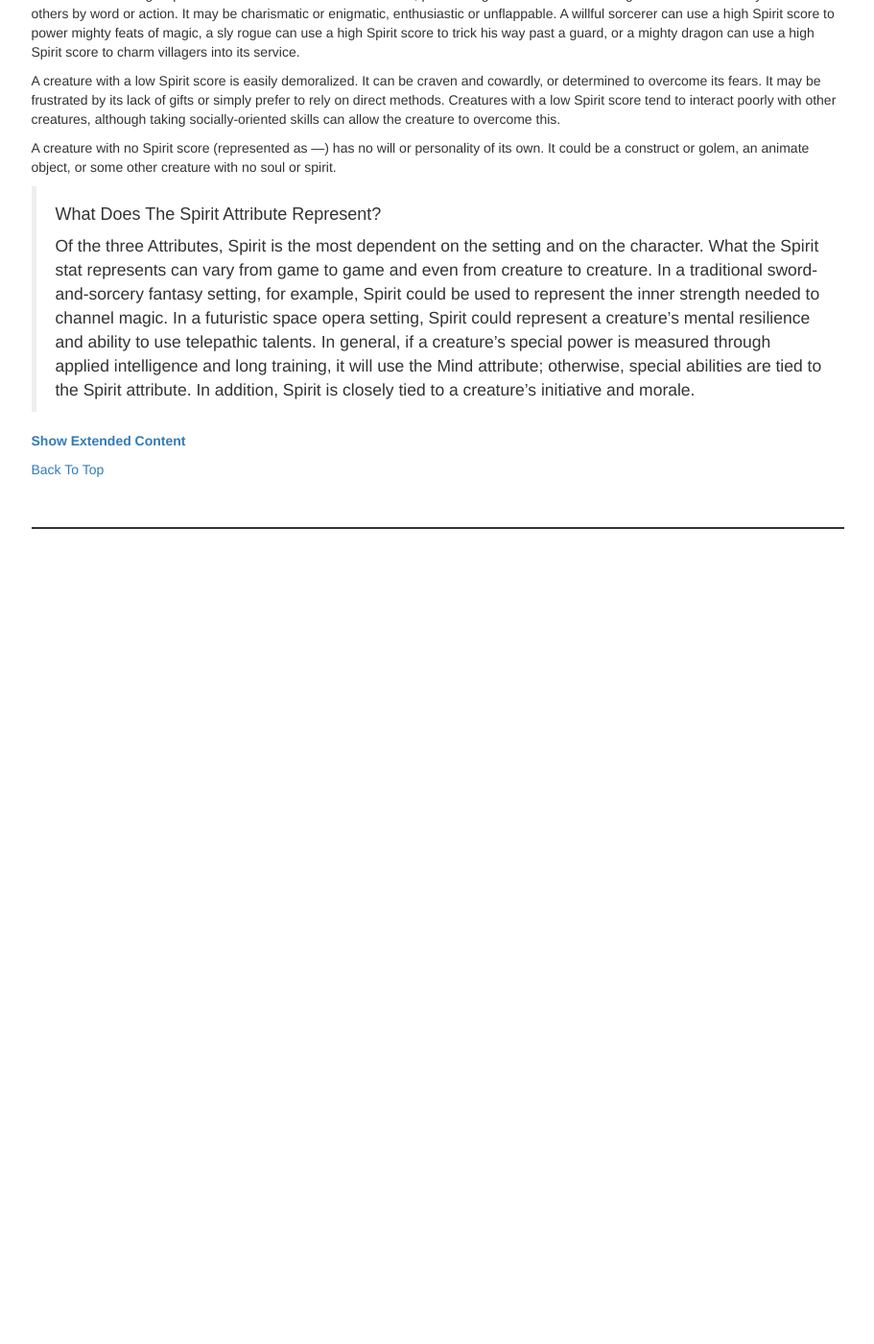
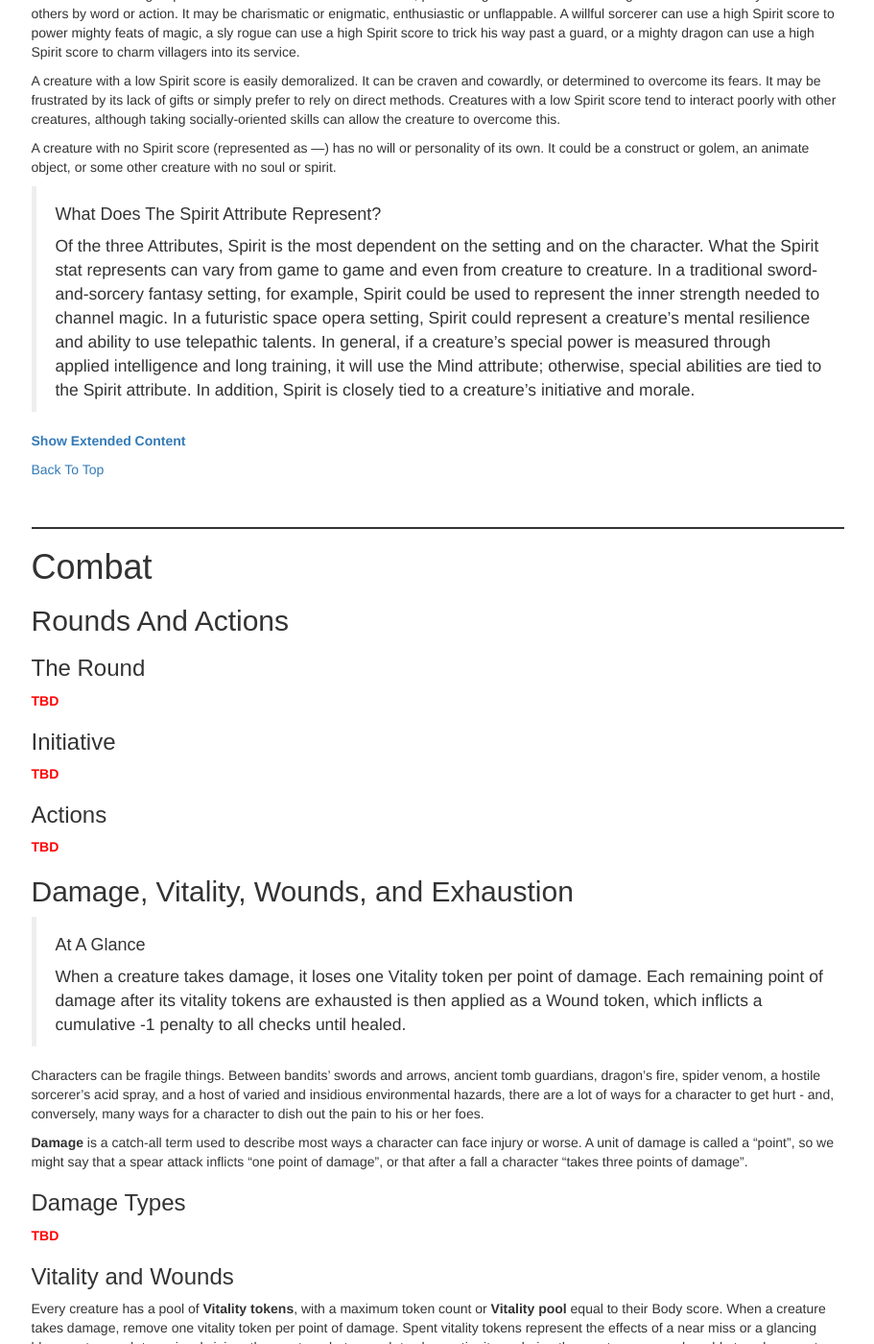
Before and after one commit to sleepingkingstudios/rosebriar, a Jekyll site: the page built from index.md, in a window 1280 px wide and 1400 px high, scrolled down 4877 px. Shown: the whole window at 96% size, without its empty margins (330-1241 px from the left). Built offline with Jekyll 4.4.1, drawn with Linux system fonts in a browser that asks for light colours; before the commit the page ends 5448 px from its top, so only the background shows below that; some of the changed text lies outside the part shown.

Commit message:
Draft "Combat - Damage - Vitality And Wounds" section.

```diff
--- /dev/null
+++ b/_includes/chapters/combat.md
@@ -0,0 +1,43 @@
+# <a name="combat"></a> Combat
+
+## <a name="rounds-and-actions"></a> Rounds And Actions
+
+### The Round
+
+<span class="tbd">TBD</span>
+
+### Initiative
+
+<span class="tbd">TBD</span>
+
+### Actions
+
+<span class="tbd">TBD</span>
+
+## <a name="damage"></a> Damage, Vitality, Wounds, and Exhaustion
+
+> #### At A Glance
+>
+> When a creature takes damage, it loses one Vitality token per point of damage. Each remaining point of damage after its vitality tokens are exhausted is then applied as a Wound token, which inflicts a cumulative -1 penalty to all checks until healed.
+
+Characters can be fragile things. Between bandits' swords and arrows, ancient tomb guardians, dragon's fire, spider venom, a hostile sorcerer's acid spray, and a host of varied and insidious environmental hazards, there are a lot of ways for a character to get hurt - and, conversely, many ways for a character to dish out the pain to his or her foes.
+
+**Damage** is a catch-all term used to describe most ways a character can face injury or worse. A unit of damage is called a "point", so we might say that a spear attack inflicts "one point of damage", or that after a fall a character "takes three points of damage".
+
+### Damage Types
+
+<span class="tbd">TBD</span>
+
+### Vitality and Wounds
+
+Every creature has a pool of **Vitality tokens**, with a maximum token count or **Vitality pool** equal to their Body score. When a creature takes damage, remove one vitality token per point of damage. Spent vitality tokens represent the effects of a near miss or a glancing blow - not enough to seriously injure the creature, but enough to slow or tire it, rendering the creature more vulnerable to subsequent attacks.
+
+If the creature has fewer vitality tokens than points of damage taken, then each remaining point of damage is instead applied to the creature as a **Wound token**. Wound tokens represent a serious injury to the character or creature. Each wound token inflicts a cumulative `-1` penalty to all checks until it is healed, so a creature with 3 wound tokens will suffer a `-3` penalty to all checks.
+
+##### *Example*
+
+Adara is fighting a group of cruel bandits. Midway through the battle, she has `2` vitality tokens remaining. One of the bandits hits her with a crossbow, inflicting `1` point of damage, so she loses one vitality token, leaving her with `1` token. Another bandit strikes her with a vicious greatsword, inflicting `2` more points of damage. Adara loses her one vitality token, and since she has no more vitality tokens to lose, she takes the remaining point of damage as a wound token. She now suffers a `-1` penalty to all checks.
+
+### Death and Dying
+
+<span class="tbd">TBD</span>
--- a/_layouts/page.html
+++ b/_layouts/page.html
@@ -10,9 +10,9 @@
     <title>{{ page.title }}</title>
 
     <!-- Bootstrap -->
-    <link rel="stylesheet" href="/assets/stylesheets.css">
+    <link rel="stylesheet" href="assets/stylesheets.css">
 
-    <script src="/assets/javascripts.js"></script>
+    <script src="assets/javascripts.js"></script>
   </head>
 
   <body class="container">
--- a/assets/stylesheets.css
+++ b/assets/stylesheets.css
@@ -64,6 +64,12 @@ hr:after {
   top: 2px;
 }
 
+.tbd {
+  font-weight: bold;
+
+  color: #f00;
+}
+
 .extended-edition { display: none; }
 
 a.show-extended-content, a.hide-extended-content { font-weight: bold; }
--- a/index.md
+++ b/index.md
@@ -2,6 +2,7 @@
 chapters:
 - the_basics
 - attributes
+- combat
 ---
 
 {% for chapter_name in page.chapters %}
```
